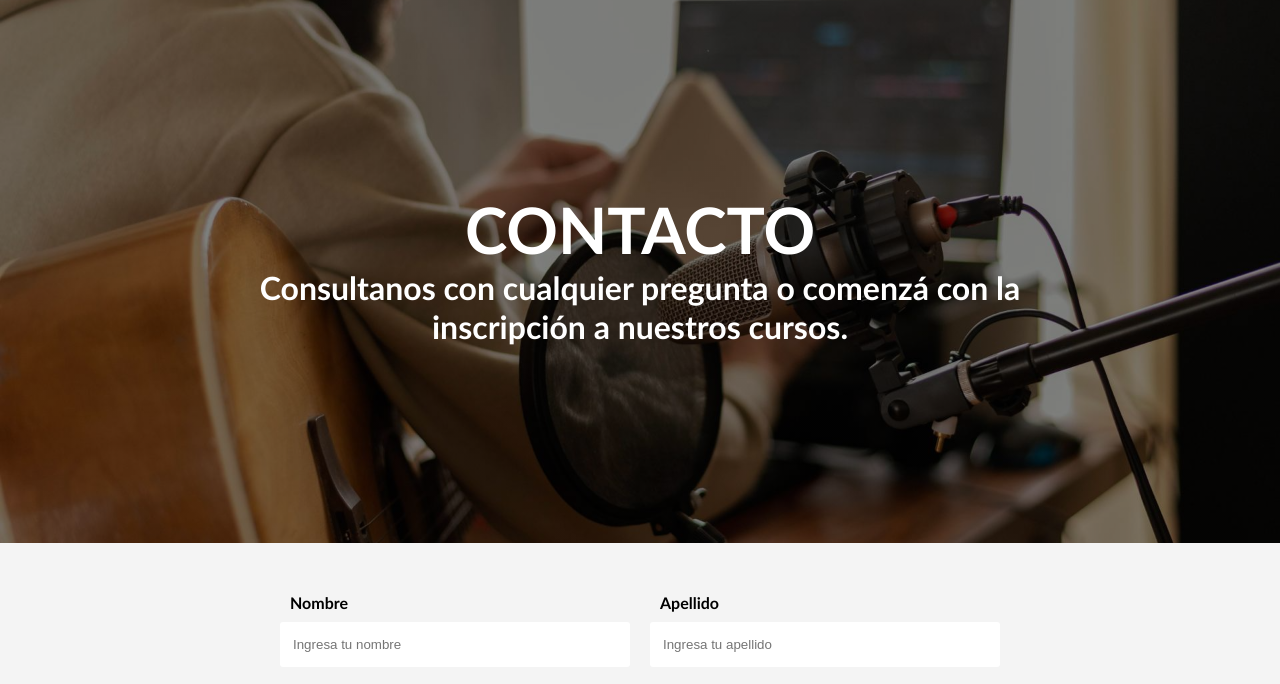
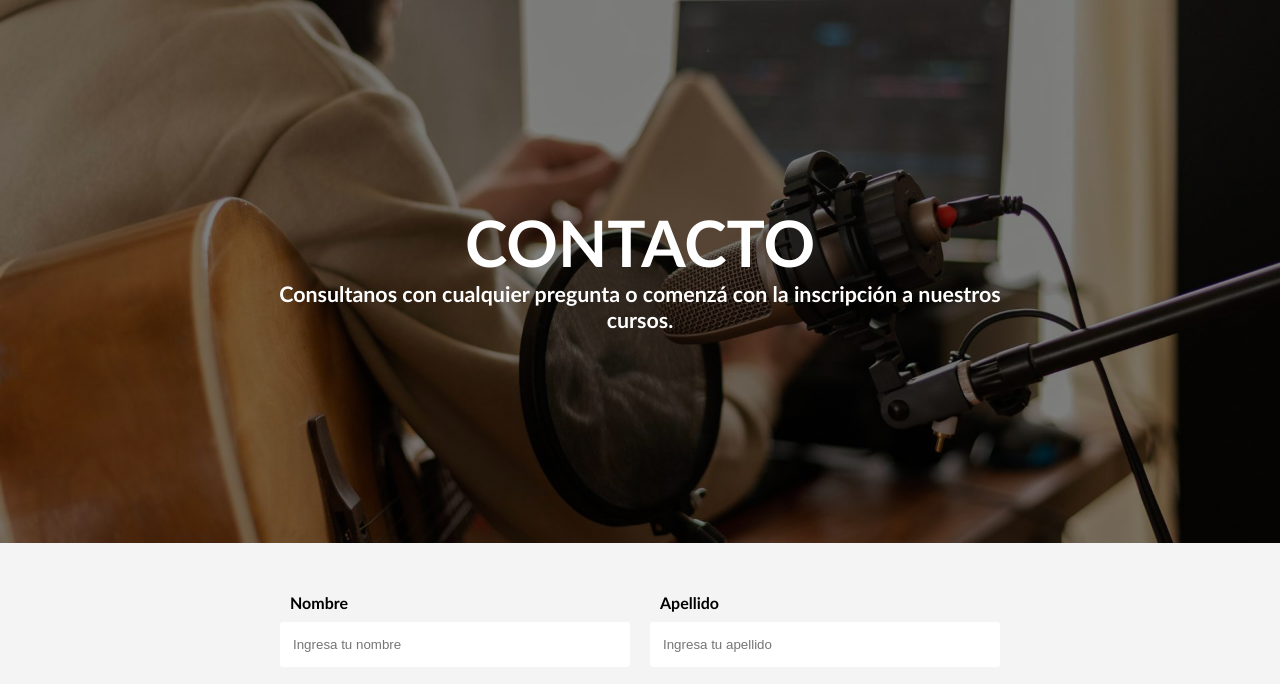
Before and after one commit to fedco-gtz/CodoaCodo.github.io, a plain HTML site: page Contacto.html in a window 1280 px wide. Shown: the part 97-781 px from the top of the page. Drawn offline with Linux system fonts and the light colour scheme.

Commit message:
arreglo en contacto.html

```diff
--- a/Contacto.html
+++ b/Contacto.html
@@ -43,8 +43,8 @@
 	  <div class="hero">
 		<span class="title">
 		  <h1>CONTACTO</h1>
-		  <h4>Consultanos con cualquier pregunta
-			o comenzá con la inscripción a nuestros cursos.</h4>
+		  <h6>Consultanos con cualquier pregunta
+			o comenzá con la inscripción a nuestros cursos.</h6>
 		</span>
 	  </div>
 	<main>
```
